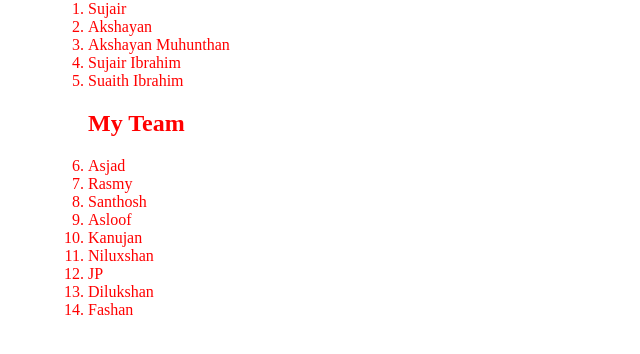
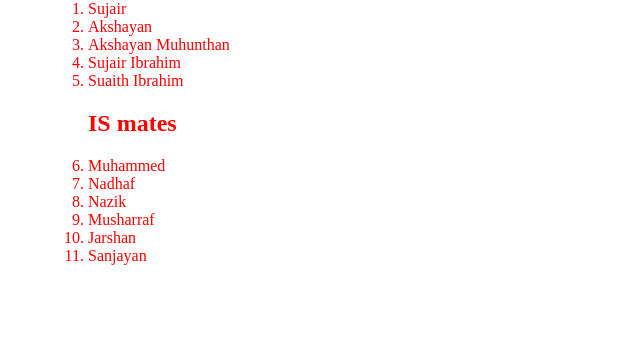
Before and after one commit to blockdeveloper25/SE4103-2024-4840, a website: page index.html in a window 1280 px wide. Shown: the part 138-492 px from the top of the page, without its empty margins (0-640 px from the left). Drawn offline with Linux system fonts and the light colour scheme.

Commit message:
aded IS friends

```diff
--- a/index.html
+++ b/index.html
@@ -24,16 +24,13 @@
         <li>Sujair Ibrahim</li>
         <li>Suaith Ibrahim</li>
 
-        <h2>My Team</h2>
-        <li>Asjad</li>
-        <li>Rasmy</li>
-        <li>Santhosh</li>
-        <li>Asloof</li>
-        <li>Kanujan</li>
-        <li>Niluxshan</li>
-        <li>JP</li>
-        <li>Dilukshan</li>
-        <li>Fashan</li>
+        <h2>IS mates</h2>
+        <li>Muhammed</li>
+        <li>Nadhaf</li>
+        <li>Nazik</li>
+        <li>Musharraf</li>
+        <li>Jarshan</li>
+        <li>Sanjayan</li>
 
     </ol>
 </body>
```
